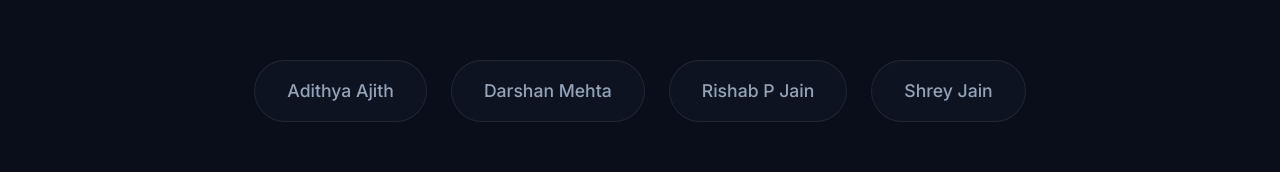
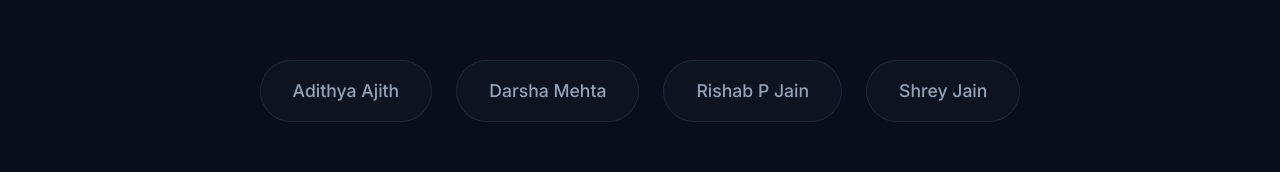
Before and after one commit to khushi2704rj-sephora/Antigravity, a React app in the folder frontend/: page / in a window 1280 px wide. Shown: the part 1829-2001 px from the top of the page. Built offline with nearby package versions, Linux system fonts and the light colour scheme; the HTML template or start-up script is replaced by a standard one; a web font is replaced by a local one.

Commit message:
Update team member: Khushi Kothari -> Darsha Mehta

```diff
--- a/frontend/src/pages/Landing.tsx
+++ b/frontend/src/pages/Landing.tsx
@@ -170,7 +170,7 @@ export default function Landing() {
                 <h2>Meet the Team</h2>
                 <div className="team-grid">
                     <div className="team-member">Adithya Ajith</div>
-                    <div className="team-member">Darshan Mehta</div>
+                    <div className="team-member">Darsha Mehta</div>
                     <div className="team-member">Rishab P Jain</div>
                     <div className="team-member">Shrey Jain</div>
                 </div>
```
